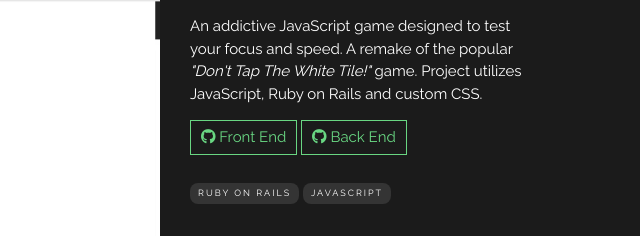
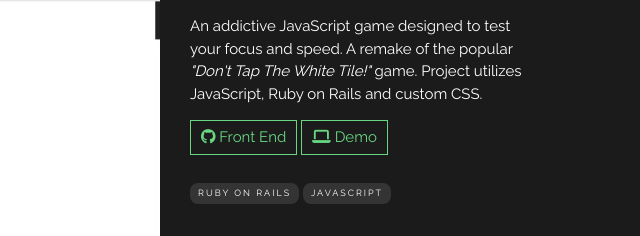
Before and after one commit to tknight31/portfolio-v1, a plain HTML site: page home.html in a window 1280 px wide. Shown: the part 3004-3240 px from the top of the page, 640-1280 px from the left. Drawn offline with nearby package versions, Linux system fonts and the light colour scheme.

Commit message:
added demo for piano tiles

```diff
--- a/home.html
+++ b/home.html
@@ -154,7 +154,7 @@
             <div class="project-info">
               <h2>Piano Tiles</h2>
               <p>An addictive JavaScript game designed to test your focus and speed. A remake of the popular <em>"Don't Tap The White Tile!"</em> game. Project utilizes JavaScript, Ruby on Rails and custom CSS.</p>
-              <a class="button" href="https://github.com/tknight31/tiles-project-front" target="_blank"><i class="fa fa-github" aria-hidden="true"></i> Front End</a> <a class="button" href="https://github.com/tknight31/tiles-project-back" target="_blank"><i class="fa fa-github" aria-hidden="true"></i> Back End</a>
+              <a class="button" href="https://github.com/tknight31/tiles-project-front" target="_blank"><i class="fa fa-github" aria-hidden="true"></i> Front End</a> <a class="button" href="https://piano-tile-game.herokuapp.com/" target="_blank"><i class="fa fa-laptop" aria-hidden="true"></i> Demo</a>
               <div class="project-techs">
                 <p>Ruby on Rails</p>
                 <p>JavaScript</p>
```
